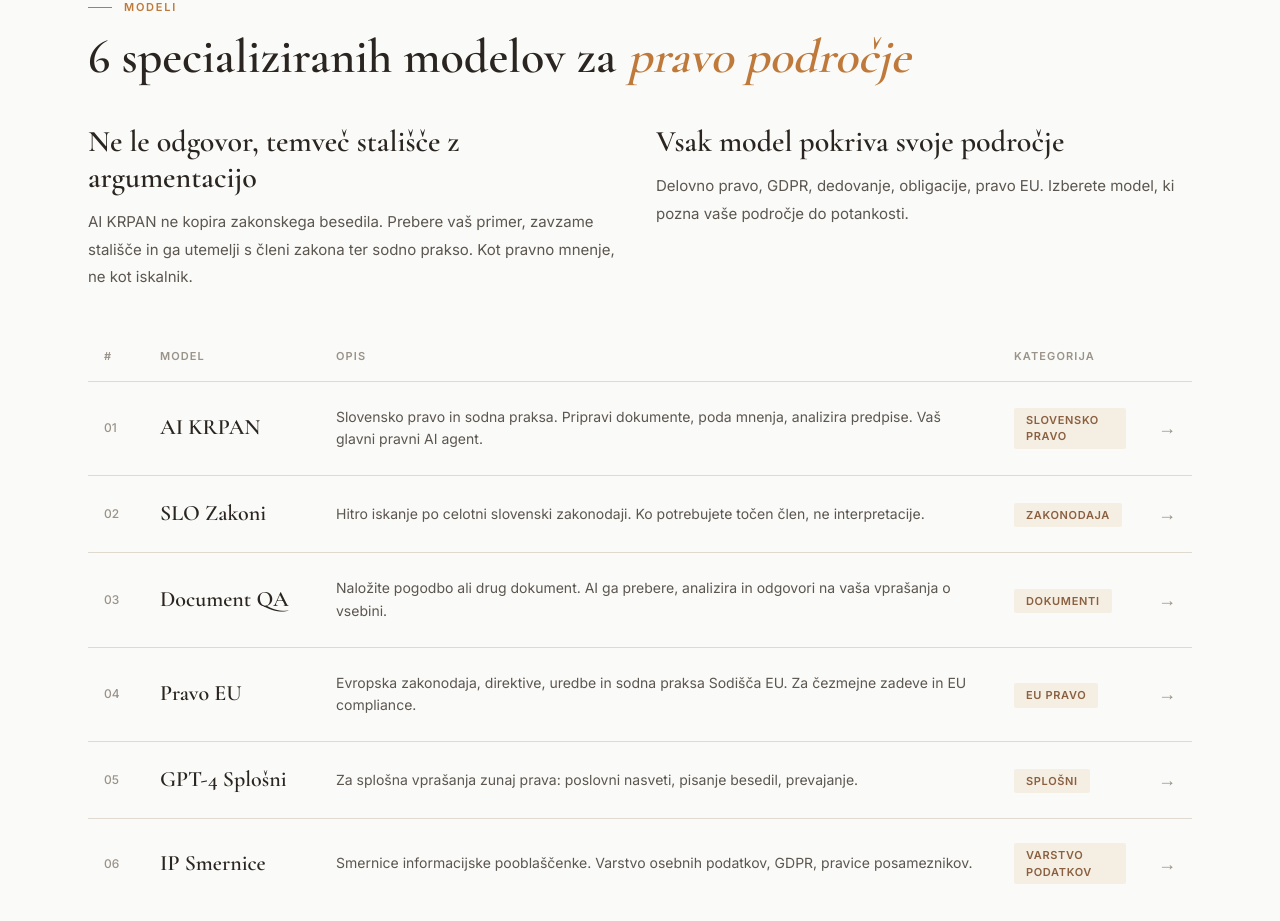
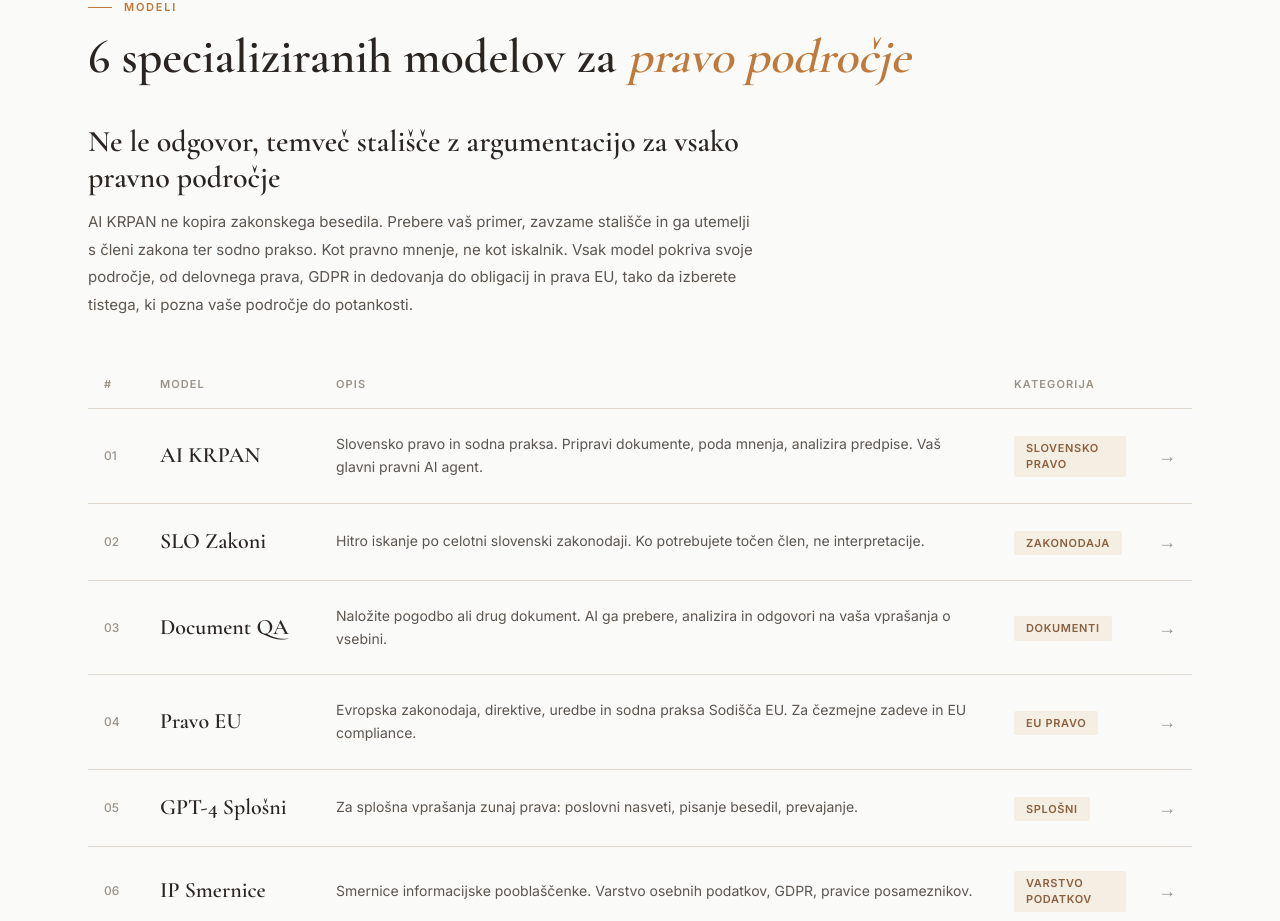
Before and after one commit to nejki/lexeu, a Next.js app: page / in a window 1280 px wide. Shown: the part 2277-3198 px from the top of the page. Built offline with nearby package versions, Linux system fonts and the light colour scheme.

Commit message:
refactor(models): merge two subtitles into single h3 + paragraph

```diff
--- a/components/Models.tsx
+++ b/components/Models.tsx
@@ -58,23 +58,13 @@
               6 specializiranih modelov za{" "}
               <em className="italic text-accent">pravo področje</em>
             </h2>
-            <div className="grid grid-cols-1 sm:grid-cols-2 gap-8 mb-14">
-              <div>
-                <h3 className="font-serif text-[clamp(22px,2.5vw,30px)] font-semibold leading-[1.2] text-site-text mb-3">
-                  Ne le odgovor, temveč stališče z argumentacijo
-                </h3>
-                <p className="text-[15px] text-site-mid leading-[1.85]">
-                  AI KRPAN ne kopira zakonskega besedila. Prebere vaš primer, zavzame stališče in ga utemelji s členi zakona ter sodno prakso. Kot pravno mnenje, ne kot iskalnik.
-                </p>
-              </div>
-              <div>
-                <h3 className="font-serif text-[clamp(22px,2.5vw,30px)] font-semibold leading-[1.2] text-site-text mb-3">
-                  Vsak model pokriva svoje področje
-                </h3>
-                <p className="text-[15px] text-site-mid leading-[1.85]">
-                  Delovno pravo, GDPR, dedovanje, obligacije, pravo EU. Izberete model, ki pozna vaše področje do potankosti.
-                </p>
-              </div>
+            <div className="max-w-2xl mb-14">
+              <h3 className="font-serif text-[clamp(22px,2.5vw,30px)] font-semibold leading-[1.2] text-site-text mb-3">
+                Ne le odgovor, temveč stališče z argumentacijo za vsako pravno področje
+              </h3>
+              <p className="text-[15px] text-site-mid leading-[1.85]">
+                AI KRPAN ne kopira zakonskega besedila. Prebere vaš primer, zavzame stališče in ga utemelji s členi zakona ter sodno prakso. Kot pravno mnenje, ne kot iskalnik. Vsak model pokriva svoje področje, od delovnega prava, GDPR in dedovanja do obligacij in prava EU, tako da izberete tistega, ki pozna vaše področje do potankosti.
+              </p>
             </div>
           </div>
         </FadeIn>
```
